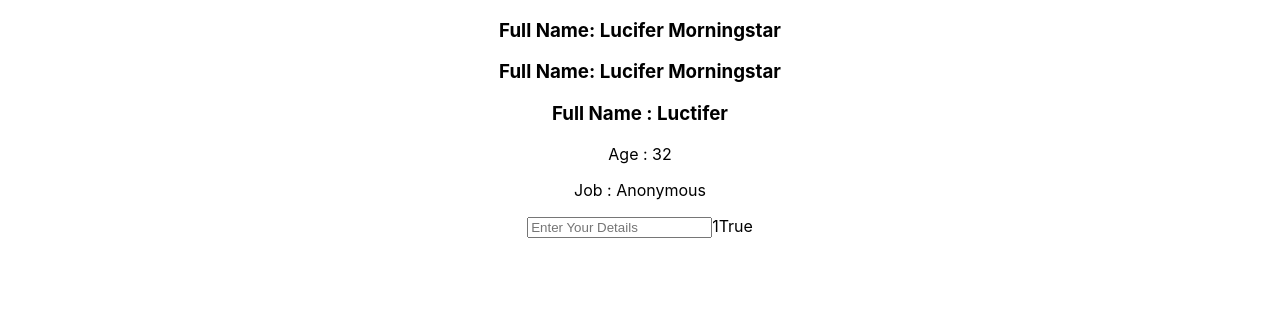
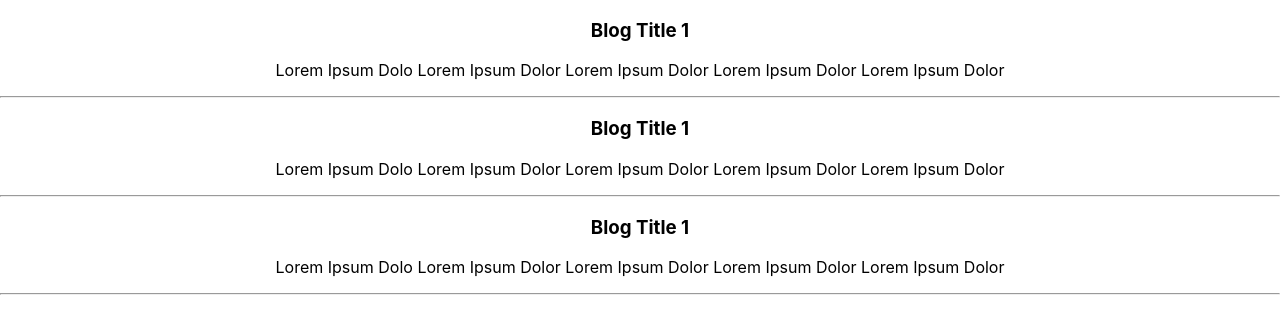
Before and after one commit to itsParv/First-react-app, a React (Create React App) app: page / in a window 1280 px wide. Shown: the top 334 px of the page. Built offline with nearby package versions, Linux system fonts and the light colour scheme.

Commit message:
Cards example added with its pure react code

```diff
--- a/src/App.js
+++ b/src/App.js
@@ -3,52 +3,52 @@ import logo from './logo.svg';
 import './App.css';
 
 function App() {
-
-  // Labels consts
-  const firstName = 'Lucifer';
-  const lastName = 'Morningstar';
-  const age = 32;
-  const job = 'Anonymous';
-
-  // Input consts
-  const inputPlaceholde = "Enter Your Details";
-
-  // Objects
-
-  const mObj = {
-    name: "Luctifer",
-    age: 32,
-    job: 'Anonymous'
+  const blogObject = {
+    title: 'Blog Title 1',
+    description: 'Lorem Ipsum Dolo Lorem Ipsum Dolor Lorem Ipsum Dolor Lorem Ipsum Dolor Lorem Ipsum Dolor'
   }
-
-  // Arrays
-  const mArr = [1, 2, 3, 4, 5];
-
-  // tags with const
-  const detailsInputBox = <input placeholder={inputPlaceholde} autoComplete />
-
-  // functions
-  const getFullName = (firstName, lastName) => `${firstName} ${lastName}`;
 
   return (
     <div className="App">
+      <div>
+        <h3> {blogObject.title}</h3>
+        <p> {blogObject.description} </p>
+      </div>
+      <hr />
 
-      <h3> Full Name: {`${firstName} ${lastName}`} </h3>
-      <h3> Full Name: {getFullName(firstName, lastName)} </h3>
-      <h3>Full Name : {mObj.name} </h3>
-      <p> Age : {age} </p>
-      <p> Job : {job}</p>
+      <div>
+        <h3> {blogObject.title}</h3>
+        <p> {blogObject.description} </p>
+      </div>
+      <hr />
 
-      {detailsInputBox}
-
-      {mArr[0]}
-
-      {
-        mArr[0] > 0 ? "True" : "False"
-      }
+      <div>
+        <h3> {blogObject.title}</h3>
+        <p> {blogObject.description} </p>
+      </div>
+      <hr />
 
     </div>
   );
+
+
+  //  Pure react code of above return statement is given below
+
+  // React.createElement("div", {
+  //   className: "App"
+  // },
+  //   React.createElement("div", null,
+  //     React.createElement("h3", null, " ", blogObject.title),
+  //     React.createElement("p", null, " ", blogObject.description, " ")),
+  //   React.createElement("hr", null),
+  //   React.createElement("div", null,
+  //     React.createElement("h3", null, " ", blogObject.title),
+  //     React.createElement("p", null, " ", blogObject.description, " ")),
+  //   React.createElement("hr", null),
+  //   React.createElement("div", null,
+  //     React.createElement("h3", null, " ", blogObject.title),
+  //     React.createElement("p", null, " ", blogObject.description, " ")),
+  //   React.createElement("hr", null)));
 }
 
 export default App;
```
